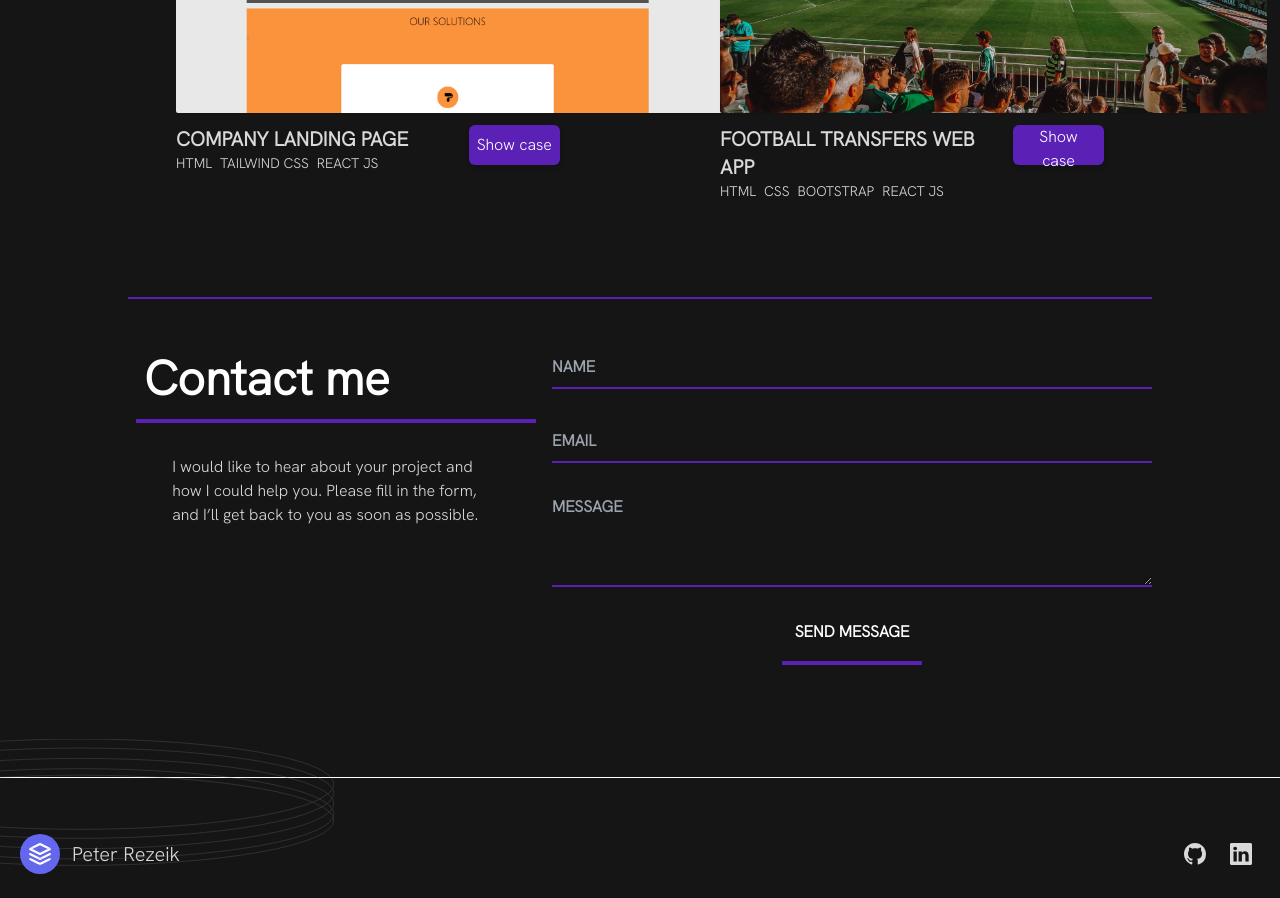
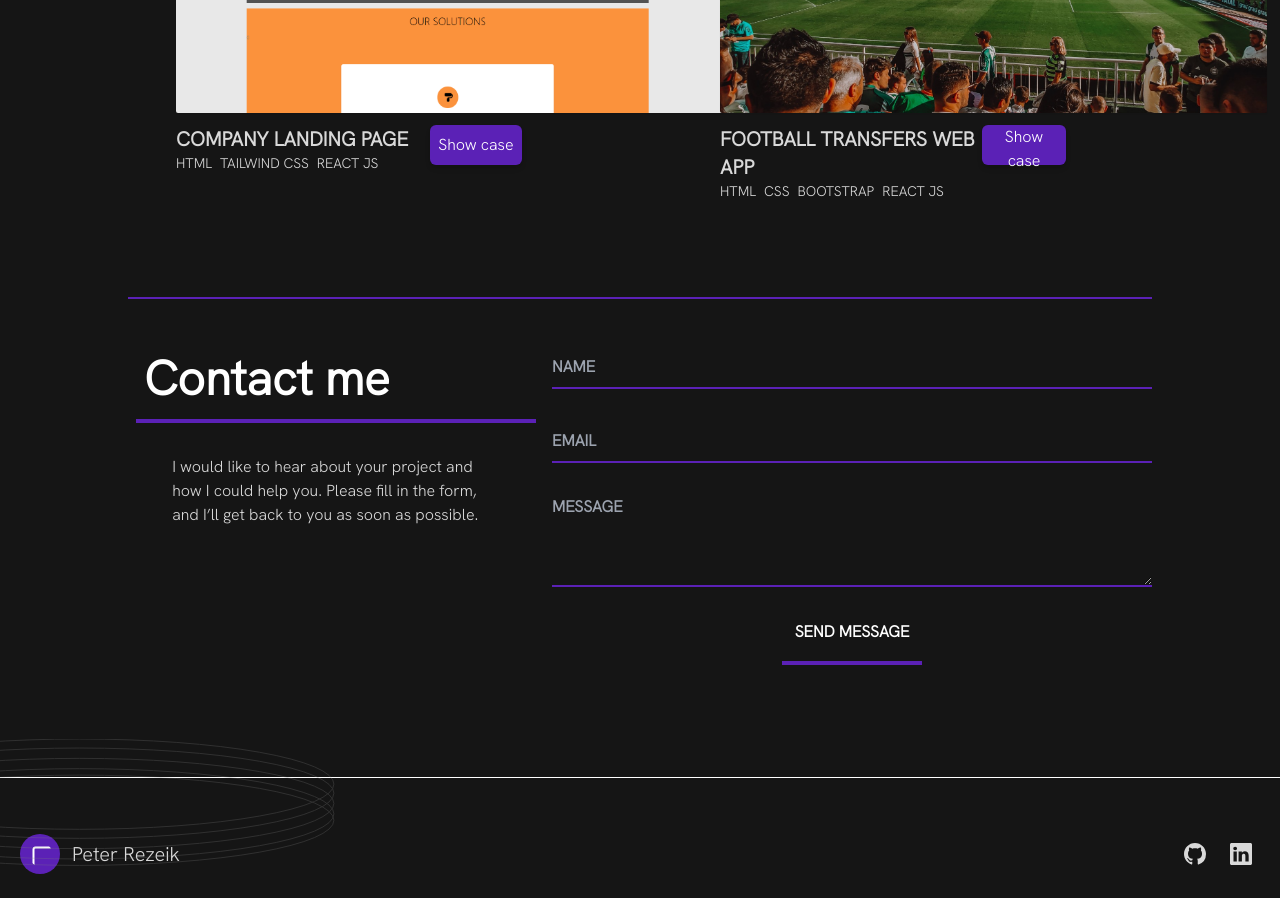
Before and after one commit to PeterRizek009/PeterRezekPortfolio, a React (Create React App) app: page / in a window 1280 px wide. Shown: the part 2800-3698 px from the top of the page. Built offline with nearby package versions, Linux system fonts and the light colour scheme; a web font is replaced by a local one.

Commit message:
modal and footer

```diff
--- a/public/index.html
+++ b/public/index.html
@@ -3,6 +3,7 @@
   <head>
     <meta charset="utf-8" />
     <link rel="icon" href="./Logo.png" />
+
     <meta name="viewport" content="width=device-width, initial-scale=1" />
     <meta name="theme-color" content="#000000" />
     <meta
@@ -28,6 +29,7 @@
   <body>
     <noscript>You need to enable JavaScript to run this app.</noscript>
     <div id="root"></div>
+
     <!--
       This HTML file is a template.
       If you open it directly in the browser, you will see an empty page.
--- a/src/contactme/contact.jsx
+++ b/src/contactme/contact.jsx
@@ -111,8 +111,6 @@ const Contact = () => {
             <button type='submit'
                 className='uppercase text-white text-base font-bold leading-relaxed mx-auto py-4 border-b-4
              border-violet-800 hover:border-green-400 hover:text-violet-800 w-[140px] mt-4'>Send message</button>
-
-
         </form>
 
 
--- a/src/footer/footer.jsx
+++ b/src/footer/footer.jsx
@@ -34,10 +34,12 @@ const Footer = () => {
 
 
       <div className="bg-gray-200">
+
         <div className="container px-5 py-6 mx-auto flex items-center sm:flex-row flex-col">
-          <a className="flex title-font font-medium items-center md:justify-start justify-center text-gray-900">
-            <svg xmlns="http://www.w3.org/2000/svg" fill="none" stroke="currentColor" strokeLinecap="round" strokeLinejoin="round" strokeWidth={2} className="w-10 h-10 text-white p-2 bg-indigo-500 rounded-full" viewBox="0 0 24 24">
-              <path d="M12 2L2 7l10 5 10-5-10-5zM2 17l10 5 10-5M2 12l10 5 10-5" />
+
+          <a className="flex title-font font-medium items-center md:justify-start justify-center text-gray-900" href="/">
+            <svg xmlns="http://www.w3.org/2000/svg" fill="none" stroke="currentColor" strokeLinecap="round" strokeLinejoin="round" strokeWidth={2} className="w-10 h-10 text-white p-2 bg-violet-800 rounded-full" viewBox="0 0 24 24">
+              <path d="M40.5,5.5H7.5a2,2,0,0,0-2,2v33a2,2,0,0,0,2,2h33a2,2,0,0,0,2-2V7.5A2,2,0,0,0,40.5,5.5Z" />
             </svg>
             <span className="ml-3 text-xl text-voi">Peter Rezeik</span>
           </a>
--- a/src/projects/projects.js
+++ b/src/projects/projects.js
@@ -72,13 +72,11 @@ const Projects = ({ handleModal, dispaly, closeModal }) => {
                 {projectData.map((project, index) => (
                     <div className='project md:w-[40%] w-[90%] h-[400px]  m-4 py-14 flex flex-col justify-start items-star' key={project.name}>
                         <a href={project.url}>
-                            <div className='relative h-[320px] md:w-[547px]  w-[100%]  bg-cover bg-center shadow-sm rounded-sm hover:drop-shadow-lg hover:shadow-violet-800 ' style={{ backgroundImage: `url(${project.image})` }}></div>
+                        <div className='relative h-[320px] md:w-[547px]  w-[100%]  bg-cover bg-center shadow-sm rounded-sm hover:drop-shadow-lg hover:shadow-violet-800 ' style={{ backgroundImage: `url(${project.image})` }}></div>
                         </a>
-                        <div className='flex justify-between mt-3'>
-
+                        <div className='flex justify-between mt-3 max-w-[90%]'>
                             <div >
                                 <h1 className='uppercase  text-xl font-bold hover:text-violet-800'>{project.name}</h1>
-
                                 <div className='relative flex justify-start items-start'>
                                     {(project.tools).map((tool) => (
                                         <h3 className='uppercase me-2 text-sm'>{tool}</h3>
@@ -86,8 +84,8 @@ const Projects = ({ handleModal, dispaly, closeModal }) => {
 
                                 </div>
                             </div>
-                            <button className='bg-violet-800 text-white rounded-md px-2 max-h-[40px] text-base font-medium hover:bg-blue-600
-                                  focus:outline-none focus:ring-2 focus:ring-green-300 shadow-md' onClick={handleModal}>Show case</button>
+                            <button className='bg-violet-800 text-white rounded-md px-2 max-h-[40px] text-base font-medium hover:bg-green-300
+                              hover:text-black     focus:outline-none focus:ring-2 focus:ring-green-300 shadow-md' onClick={handleModal}>Show case</button>
                         </div>
 
 
```
Also changed, not shown: public/Logo.png, 1 other file (tests, documents, lock files or other folders).
